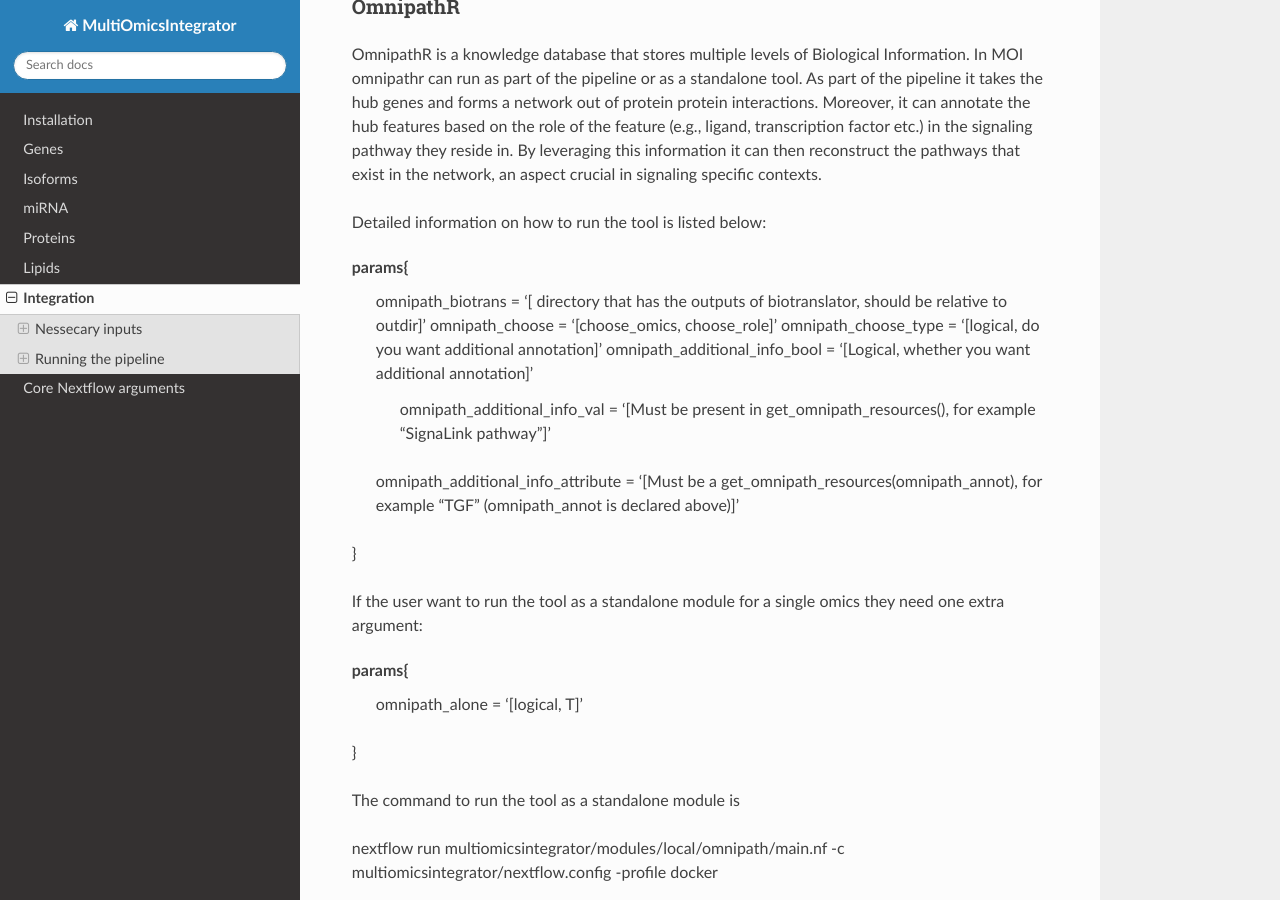
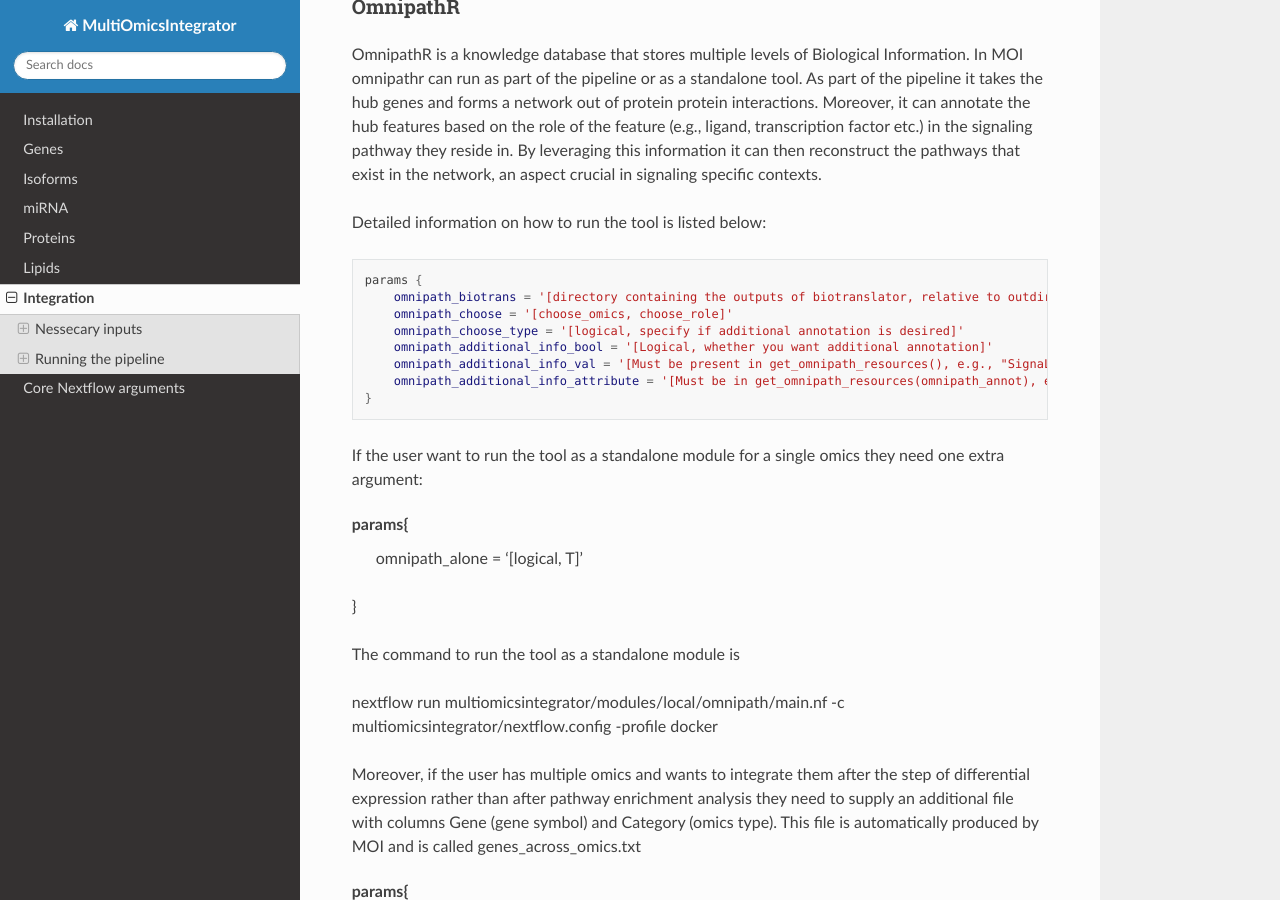
Before and after one commit to Bianca-Pasat/MOI, a Sphinx documentation site: the page built from docs/source/integration.rst, in a window 1280 px wide and 900 px high, scrolled down 3420 px. Built offline with Sphinx 7.4.7 and the Read the Docs theme 3.1.0, drawn with Linux system fonts in a browser that asks for light colours; pages that are not in the unit, such as notebooks, are missing from menus.

Commit message:
Update integration.rst

```diff
--- a/docs/source/integration.rst
+++ b/docs/source/integration.rst
@@ -194,23 +194,23 @@ OmnipathR is a knowledge database that stores multiple levels of Biological Info
 
 Detailed information on how to run the tool is listed below:
 
-.. code ::bash
+.. code:: bash
 
-params{
-  omnipath_biotrans = '[ directory that has the outputs of biotranslator, should be relative to outdir]'
-  omnipath_choose   = '[choose_omics, choose_role]'
-  omnipath_choose_type = '[logical, do you want additional annotation]'
-  omnipath_additional_info_bool = '[Logical, whether you want additional annotation]'
-   omnipath_additional_info_val = '[Must be present in get_omnipath_resources(), for example "SignaLink pathway"]'
-  omnipath_additional_info_attribute = '[Must be a get_omnipath_resources(omnipath_annot), for example "TGF" (omnipath_annot is declared above)]'
-}
+    params {
+        omnipath_biotrans = '[directory containing the outputs of biotranslator, relative to outdir]'
+        omnipath_choose = '[choose_omics, choose_role]'
+        omnipath_choose_type = '[logical, specify if additional annotation is desired]'
+        omnipath_additional_info_bool = '[Logical, whether you want additional annotation]'
+        omnipath_additional_info_val = '[Must be present in get_omnipath_resources(), e.g., "SignaLink pathway"]'
+        omnipath_additional_info_attribute = '[Must be in get_omnipath_resources(omnipath_annot), e.g., "TGF" (omnipath_annot is declared above)]'
+    }
+
 
 
 
 If the user want to run the tool as a standalone module for a single omics they need one extra argument:
 
-
-.. code ::bash
+.. code:: bash
 
 params{
   omnipath_alone = '[logical, T]'
@@ -220,7 +220,8 @@ params{
 
 The command to run the tool as a standalone module is
 
-.. code ::bash
+.. code:: bash
+
 nextflow run multiomicsintegrator/modules/local/omnipath/main.nf -c multiomicsintegrator/nextflow.config -profile docker
 
 
@@ -228,7 +229,7 @@ Moreover, if the user has multiple omics and wants to integrate them after the s
 This file is automatically produced by MOI and is called genes_across_omics.txt
 
 
-.. code ::bash
+.. code:: bash
 
 params{
   omnipath_biotrans = '[ directory that has the outputs of biotranslator, should be relative to outdir]'
@@ -243,7 +244,7 @@ params{
 
 If the user wants to run the tool as a standalone module for a single omics they need one extra argument:
 
-.. code ::bash
+.. code:: bash
 
 params{
   omnipath_integrated_alone = '[logical, T]'
@@ -253,7 +254,7 @@ params{
 
 The command to run it as a standalone module is:
 
-.. code::bash
+.. code:: bash
 
 nextflow run multiomicsintegrator/modules/local/omnipath_integrated/main.nf -c multiomicsintegrator/nextflow.config -profile docker
 
```
